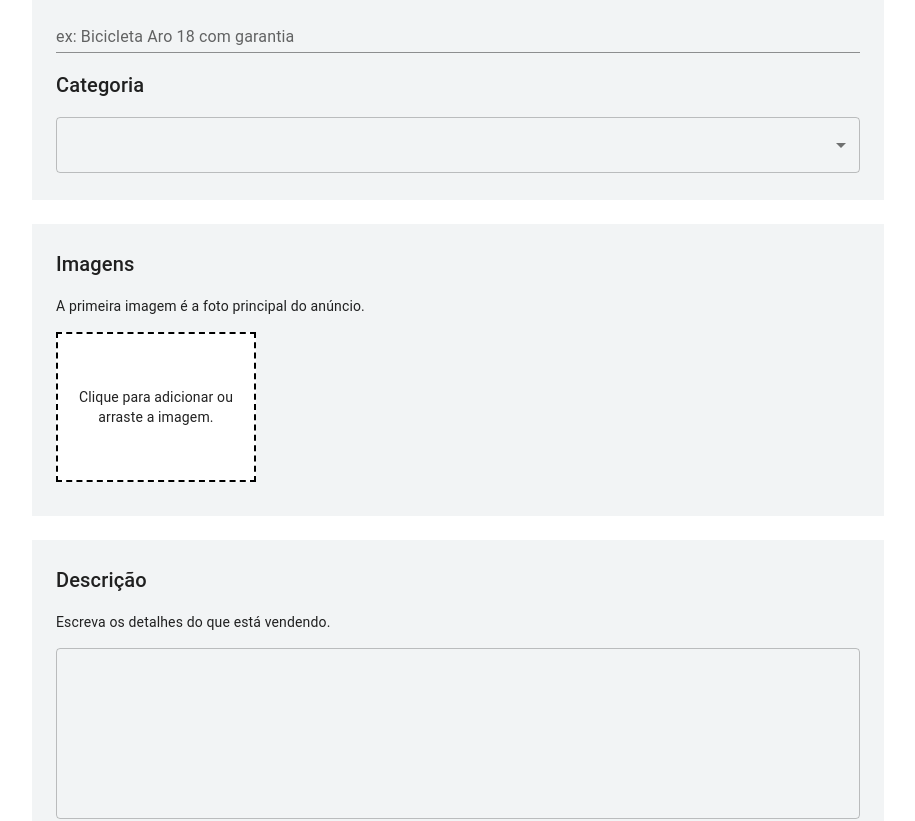
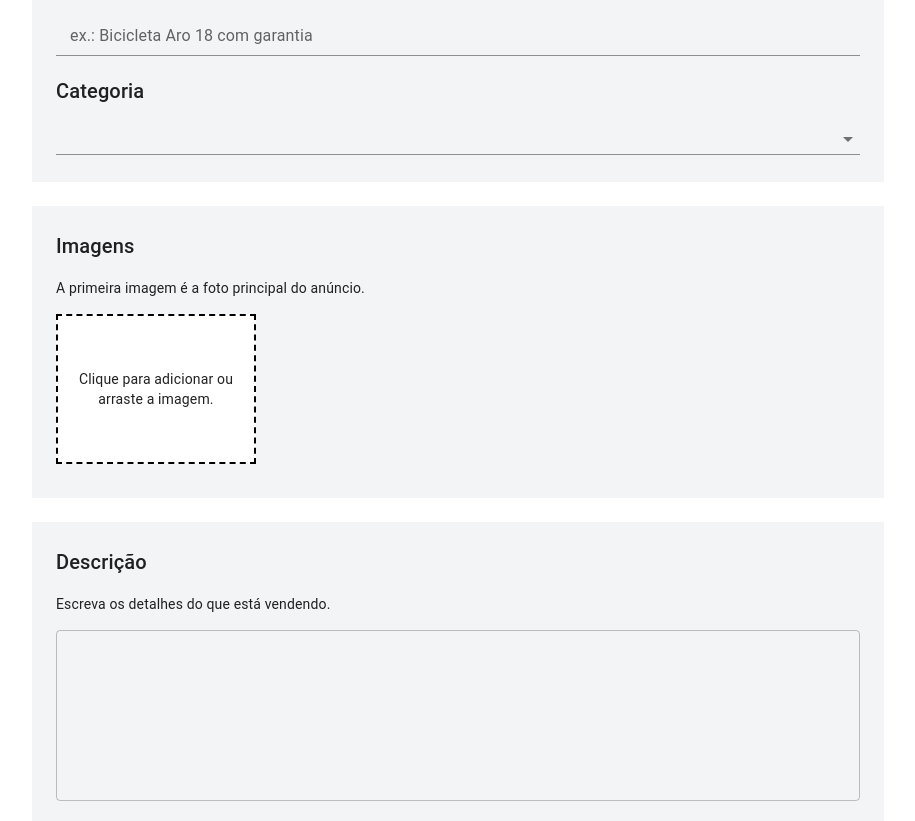
Before and after one commit to douglasdamasceno/Next-OLX, a Next.js app: page /user/publish in a window 1280 px wide. Shown: the part 280-1101 px from the top of the page, without its empty margins (182-1097 px from the left). Built offline with nearby package versions, Linux system fonts and the light colour scheme.

Commit message:
feat: validação de description

```diff
--- a/pages/user/publish.tsx
+++ b/pages/user/publish.tsx
@@ -1,8 +1,11 @@
 import { Container, Typography,Theme,Box ,TextField,Select,
-        useTheme, Button, useMediaQuery, IconButton,FormControl, InputLabel,OutlinedInput,
+        useTheme, Button, useMediaQuery, IconButton,FormControl,
+        InputLabel,
+        OutlinedInput,
         InputAdornment,
         MenuItem,
         FormHelperText,
+        Input,
     } from '@mui/material';
 import React, { useState } from 'react';
 
@@ -13,7 +16,6 @@ import { DeleteForever } from '@mui/icons-material';
 import { useDropzone } from 'react-dropzone';
 import { Formik } from 'formik';
 import * as yup from 'yup';
-import { FormControlUnstyled } from '@mui/base';
 
 const useStyles = makeStyles((theme:Theme) => ({
     box:{
@@ -66,6 +68,10 @@ const validationSchema = yup.object().shape({
         .max(100,"Escreva um título menor")
         .required('Título é obrigatório'),
     category: yup.string().required('Categoria é obrigatória'),
+    description: yup.string()
+    .min(6,"Escreva um título maior")
+    .max(100,"Escreva um título menor")
+    .required('Descrição é obrigatório'),
 });
 
 const Publish: React.FC = () => {
@@ -105,6 +111,7 @@ const Publish: React.FC = () => {
                 initialValues={{
                     title:'',
                     category:'',
+                    description:'',
                 }}
                 validationSchema={validationSchema}
                 onSubmit={(values)=>{
@@ -133,32 +140,30 @@ const Publish: React.FC = () => {
                                         <Typography component="h5" color='textPrimary'  variant='h5' >
                                             Título do anúncio
                                         </Typography>
-                                        <TextField
-                                            name="title"
-                                            value={values.title}
-                                            onChange={handleChange}
-                                            label="ex: Bicicleta Aro 18 com garantia"
-                                            size="small"
-                                            fullWidth
-                                            variant="standard"
-                                            error={!!errors.title}
-                                            helperText={errors.title}
-                                        />
+                                        <FormControl error={!!errors.title} fullWidth>
+                                            <InputLabel>ex.: Bicicleta Aro 18 com garantia</InputLabel>
+                                            <Input
+                                                name="title"
+                                                value={values.title}
+                                                onChange={handleChange}
+                                            />
+                                            <FormHelperText>{errors.title}</FormHelperText>
+                                        </FormControl>
                                         <Typography component="h6" color='textPrimary'  variant='h6' >
                                             Categoria
                                         </Typography>
-                                        <FormControl  error={!!errors.category}>
+                                        <FormControl  error={!!errors.category} fullWidth>
                                             <Select
                                                 name="category"
                                                 fullWidth
+                                                variant='standard'
                                                 value={values.category}
                                                 onChange={handleChange}
                                             >
-                                                <MenuItem value="">Selecione uma categoria</MenuItem>
+                                                <MenuItem value="Agricultura">Agricultura</MenuItem>
                                                 <MenuItem value="Bebê e Criança">Bebê e Criança</MenuItem>
-                                                <MenuItem value="Agricultura">Agricultura</MenuItem>
+                                                <MenuItem value="Carro">Carro</MenuItem>
                                                 <MenuItem value="Moda">Moda</MenuItem>
-                                                <MenuItem value="Carro">Carro</MenuItem>
                                             </Select>
                                             <FormHelperText>{errors.category}</FormHelperText>
                                         </FormControl>
@@ -240,12 +245,16 @@ const Publish: React.FC = () => {
                                         <Typography component="div" color='textPrimary'  variant='body2'>
                                             Escreva os detalhes do que está vendendo.
                                         </Typography>
+                                        <FormControl error={!!errors.description} fullWidth>
+
                                         <TextField
+                                            name="description"
                                             multiline
                                             rows={6}
                                             variant="outlined"
-                                            fullWidth
-                                        />
+                                            />
+                                            <FormHelperText>{errors.description}</FormHelperText>
+                                        </FormControl>
                                     </Box>
                                     <Box display="flex"
                                         flexDirection="column"
```
